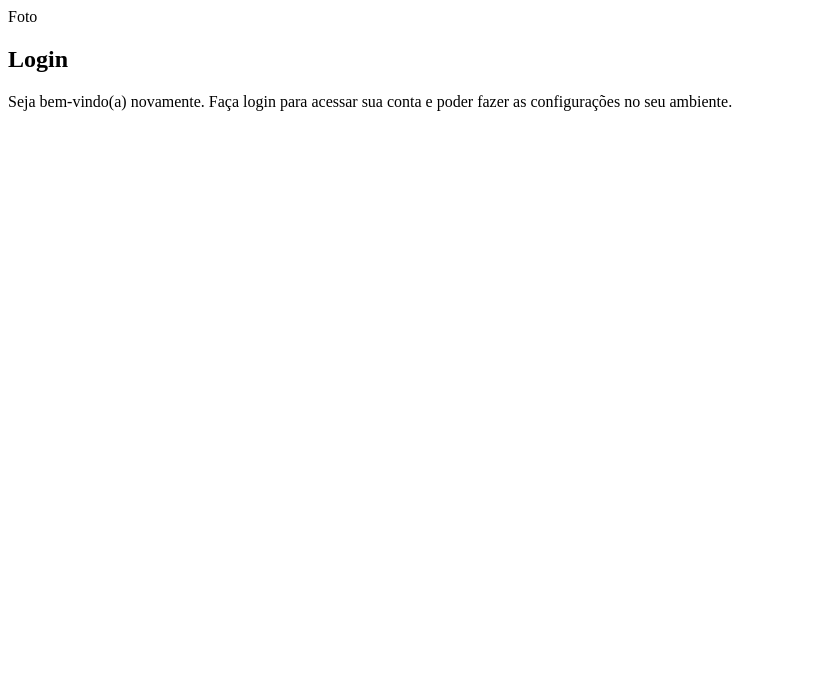
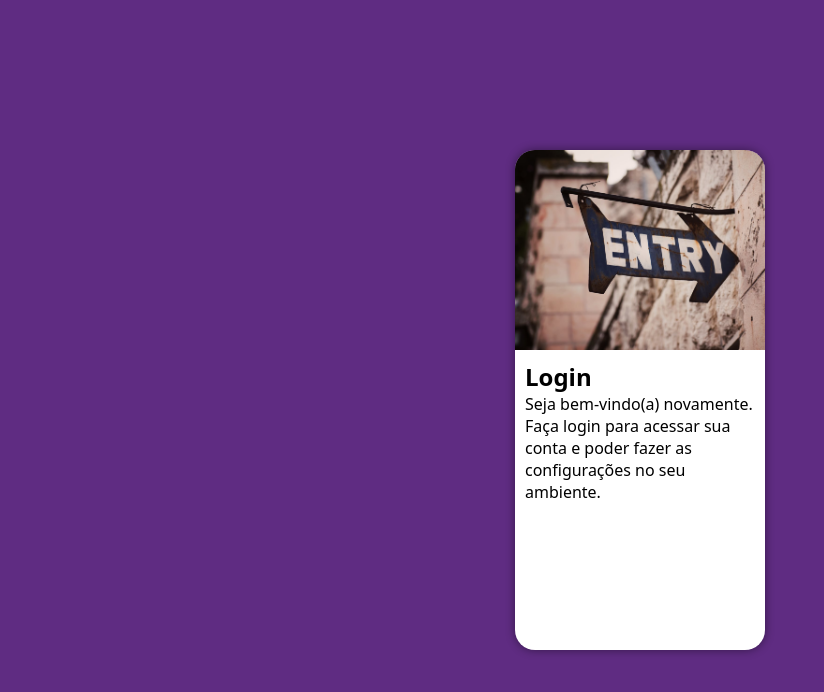
Before and after one commit to imbrunosantos/projeto-login, a plain HTML site: page index.html in a window 1280 px wide. Shown: the whole page, without its empty margins (0-824 px from the left). Drawn offline with Linux system fonts and the light colour scheme.

Commit message:
Preparação da tela de celular

```diff
--- a/estilos/style.css
+++ b/estilos/style.css
@@ -5,3 +5,48 @@
     verde: #49a09d
     lilás: #5f2c82
 */
+
+* {
+    font-family: system-ui, -apple-system, BlinkMacSystemFont, 'Segoe UI', Roboto, Oxygen, Ubuntu, Cantarell, 'Open Sans', 'Helvetica Neue', sans-serif;
+    padding: 0px;
+    margin: 0px;
+    box-sizing: border-box;
+}
+
+body, html {
+    background-color: #5f2c82;
+    height: 100vh;
+    width: 100vw;
+}
+
+main {
+    position: relative;
+    height: 100vh;
+    width: 100vw;
+}
+
+section#login {
+    position: absolute;
+    top: 50%;
+    left: 50%;
+    transform: translate(-50%, -50%);
+    overflow: hidden;
+
+    background-color: white;
+    width: 250px;
+    height: 500px;
+    border-radius: 20px;
+    box-shadow: 0px 0px 10px rgba(0, 0, 0, 0.452);
+}
+
+section#login > div#imagem {
+    display: block;
+    background: #5f2c82 url(../imagens/pexels-timmossholder-2258339.jpg);
+    background-size: cover;
+    height: 200px;
+}
+
+section#login > div#formulario {
+    display: block;
+    padding: 10px;
+}
--- a/index.html
+++ b/index.html
@@ -10,7 +10,7 @@
     <main>
         <section id="login">
             <div id="imagem">
-                Foto
+                <!-- Aqui vai a imagem nas CSS -->
             </div>
             <div id="formulario">
                 <h1>Login</h1>
```
